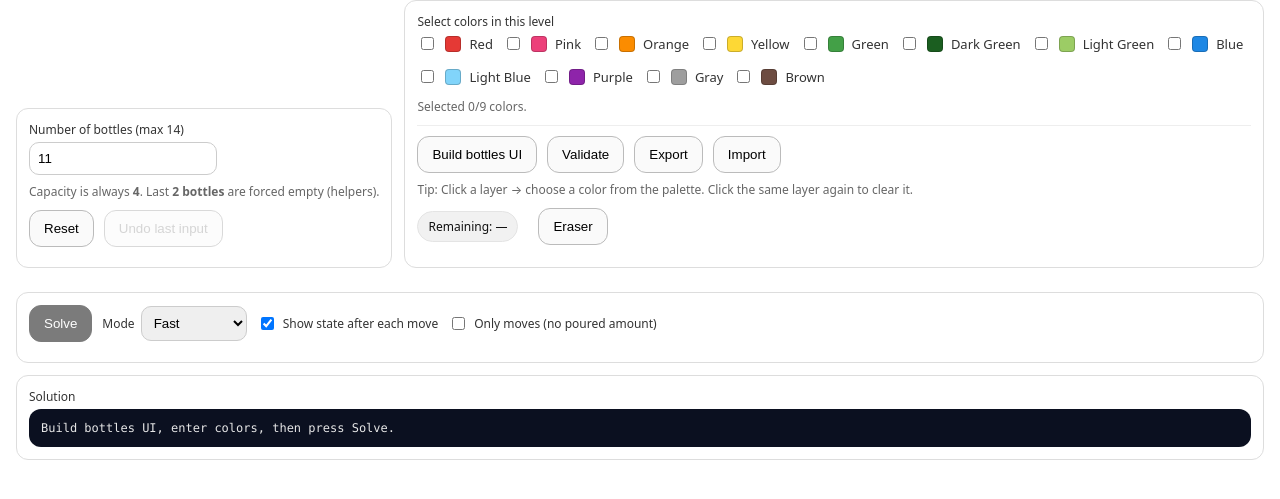
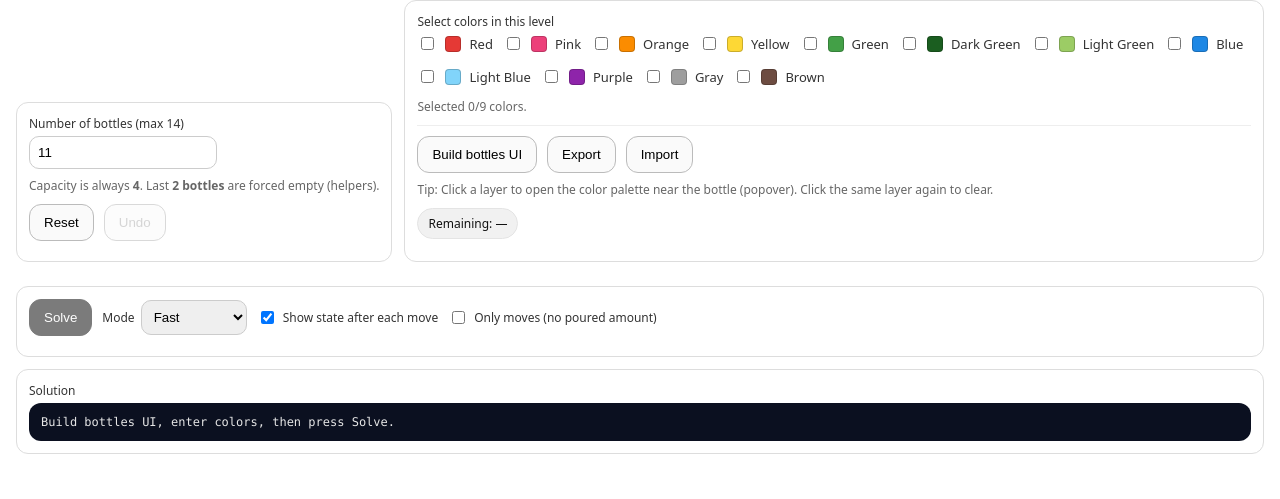
Before and after one commit to DimGianno/water-sort-solver, a plain HTML site: page index.html in a window 1280 px wide. Shown: the part 55-554 px from the top of the page. Drawn offline with Linux system fonts and the light colour scheme.

Commit message:
ui: sync newUI-2 popover palette layout

```diff
--- a/index.html
+++ b/index.html
@@ -9,7 +9,7 @@
   <script defer src="assets/js/app.js"></script>
 </head>
 <body>
-  <h1>Water Sort Solver</h1>
+<h1>Water Sort Solver</h1>
 
   <div class="row">
     <div class="card">
@@ -24,7 +24,7 @@
       </div>
       <div class="inline" style="margin-top:10px;">
         <button id="resetBtn">Reset</button>
-        <button id="undoBtn" disabled>Undo last input</button>
+        <button id="undoBtn" disabled>Undo</button>
       </div>
       <div id="buildMsg" class="small" style="margin-top:8px;"></div>
     </div>
@@ -38,19 +38,16 @@
 
       <div class="inline">
         <button id="buildBtn">Build bottles UI</button>
-        <button id="validateBtn">Validate</button>
         <button id="exportBtn">Export</button>
         <button id="importBtn">Import</button>
       </div>
 
       <div class="hint">
-        Tip: Click a layer → choose a color from the palette. Click the same layer again to clear it.
+        Tip: Click a layer to open the color palette near the bottle (popover). Click the same layer again to clear.
       </div>
 
       <div class="palette-wrap">
         <span class="pill" id="remainingSummary">Remaining: —</span>
-        <div class="palette" id="palette"></div>
-        <button id="eraserBtn" title="Clear selected layer">Eraser</button>
       </div>
 
       <div id="ioArea" style="display:none; margin-top:10px;">
@@ -103,7 +100,6 @@
       <label>Solution</label>
       <div id="output" class="output">Build bottles UI, enter colors, then press Solve.</div>
 
-      <!-- Replay UI -->
       <div id="replay" class="replay">
         <div class="divider"></div>
         <div class="inline">
```
